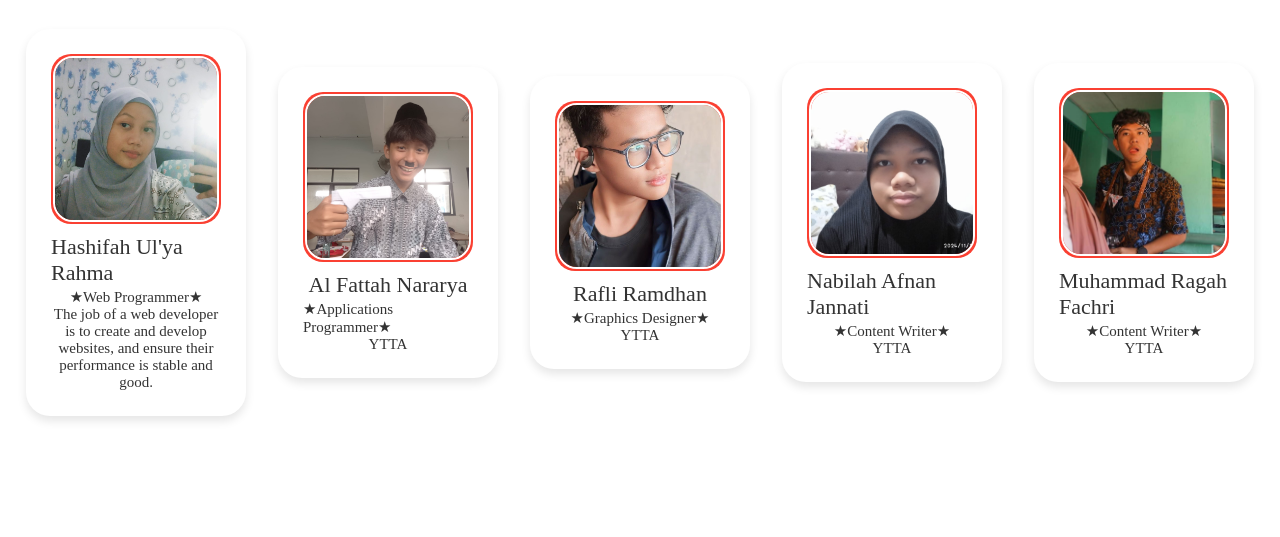
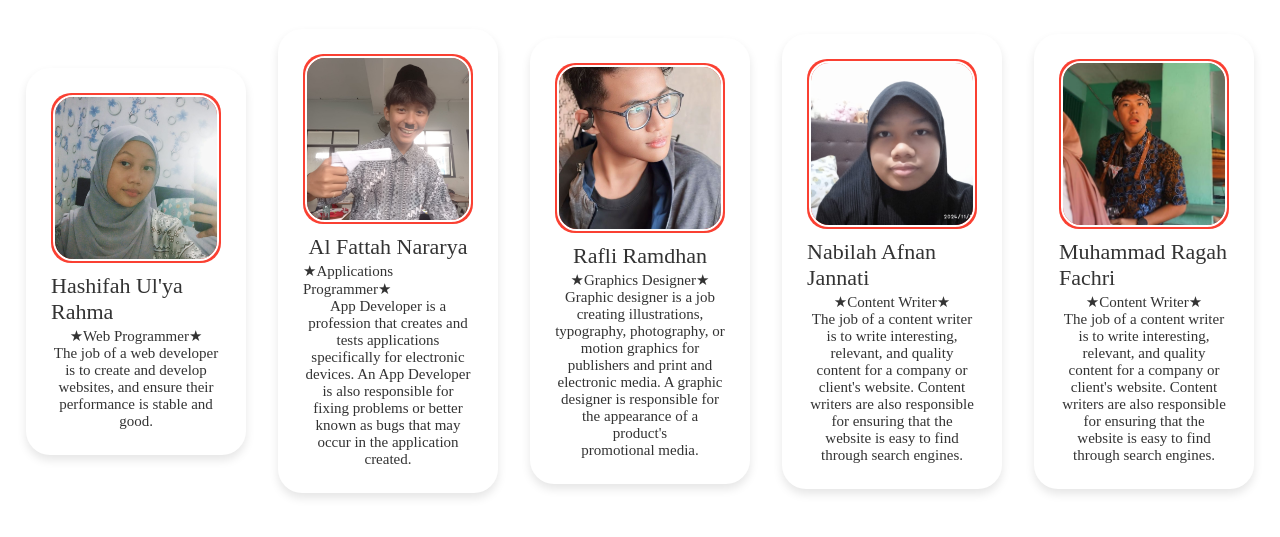
Before and after one commit to hashifah08/project-informatika, a plain HTML site: page page.html in a window 1280 px wide. Shown: the part 305-842 px from the top of the page. Drawn offline with Linux system fonts and the light colour scheme.

Commit message:
Update page.html

```diff
--- a/page.html
+++ b/page.html
@@ -51,7 +51,8 @@
             <div class="text-data">
                 <span class="name">Al Fattah Nararya</span>
                 <span class="job">★Applications Programmer★</span>
-                <span class="jobdesk">YTTA</span>
+                <span class="jobdesk">App Developer is a profession that creates and tests applications specifically for electronic devices. An App Developer is also responsible for fixing problems or better known as bugs that may occur in the application created.
+</span>
              </div>
         </div>
         <div class="profile-card">
@@ -61,7 +62,7 @@
             <div class="text-data">
                 <span class="name">Rafli Ramdhan</span>
                 <span class="job">★Graphics Designer★</span>
-                <span class="jobdesk">YTTA</span>
+                <span class="jobdesk">Graphic designer is a job creating illustrations, typography, photography, or motion graphics for publishers and print and electronic media. A graphic designer is responsible for the appearance of a product's promotional media.</span>
              </div>
         </div>
     <div class="profile-card">
@@ -71,7 +72,8 @@
         <div class="text-data">
             <span class="name">Nabilah Afnan Jannati</span>
             <span class="job">★Content Writer★</span>
-            <span class="jobdesk">YTTA</span>
+            <span class="jobdesk">The job of a content writer is to write interesting, relevant, and quality content for a company or client's website. Content writers are also responsible for ensuring that the website is easy to find through search engines.
+</span>
          </div>
     </div>
     <div class="profile-card">
@@ -81,7 +83,8 @@
         <div class="text-data">
             <span class="name">Muhammad Ragah Fachri</span>
             <span class="job">★Content Writer★</span>
-            <span class="jobdesk">YTTA</span>
+            <span class="jobdesk">The job of a content writer is to write interesting, relevant, and quality content for a company or client's website. Content writers are also responsible for ensuring that the website is easy to find through search engines.
+</span>
          </div>
     </div>
     </div>
```
